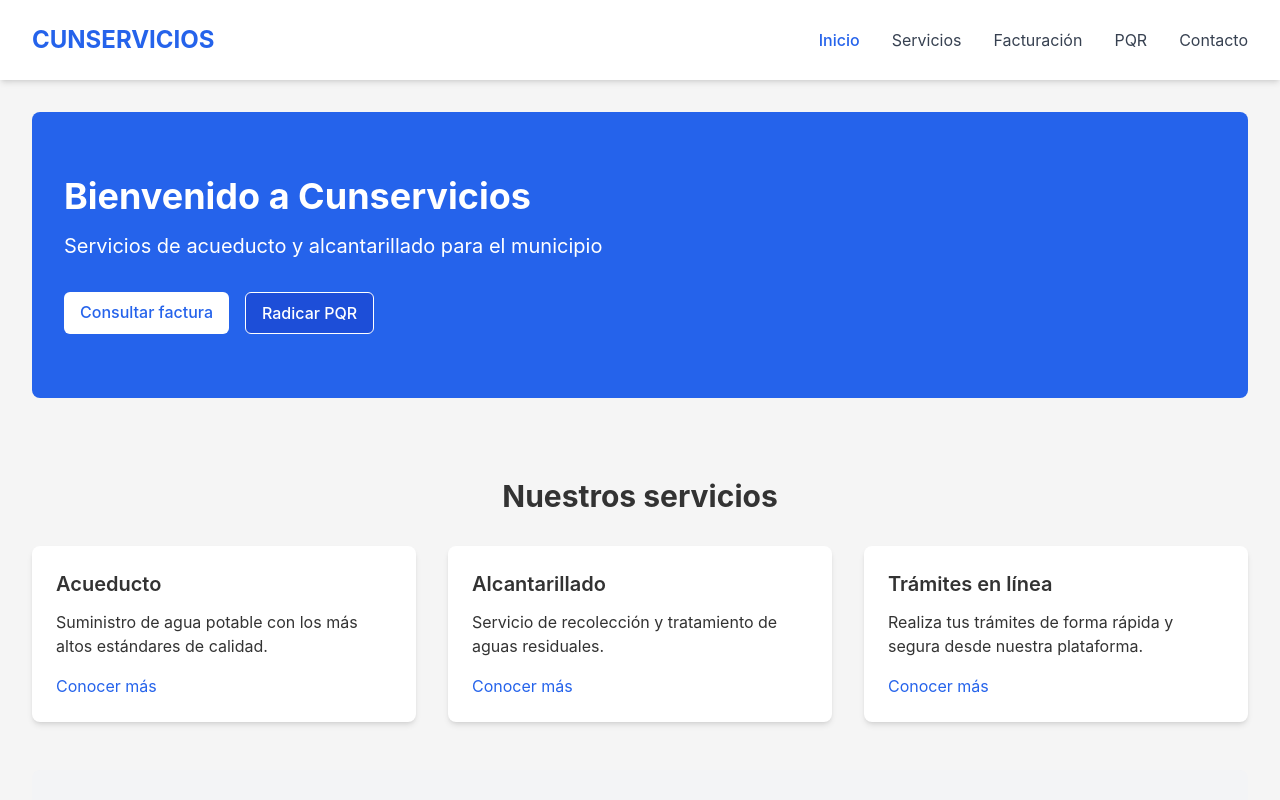
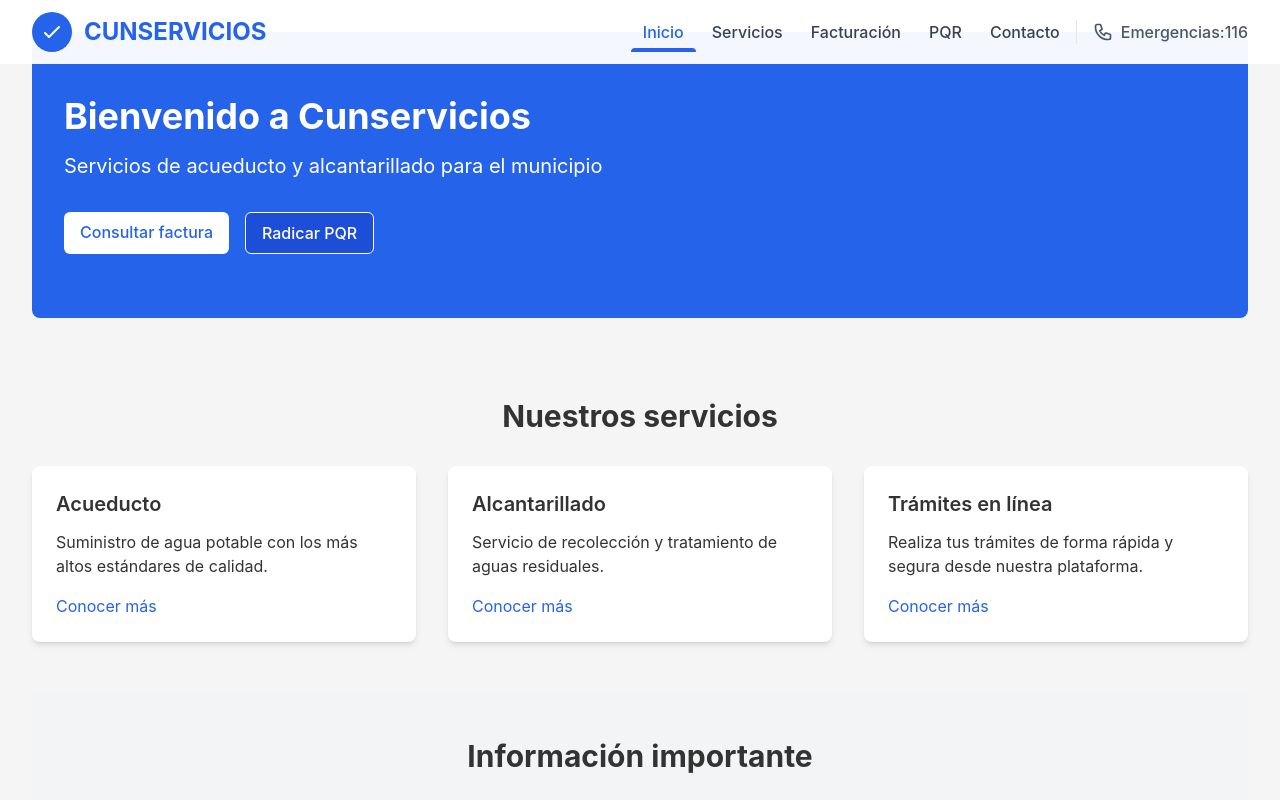
Before and after one commit to JuanLara18/Cunservicios, a React (Create React App) app in the folder frontend/: page / in a window 1280 px wide. Shown: the top 800 px of the page. Built offline with nearby package versions, Linux system fonts and the light colour scheme.

Commit message:
update header

```diff
--- a/frontend/src/components/common/Header.jsx
+++ b/frontend/src/components/common/Header.jsx
@@ -1,25 +1,68 @@
-import React, { useState } from "react";
+import React, { useEffect, useState } from "react";
 import { Link, NavLink } from "react-router-dom";
 
 const Header = () => {
   const [isMenuOpen, setIsMenuOpen] = useState(false);
+  const [scrolled, setScrolled] = useState(false);
+
+  // Detectar scroll para cambiar el estilo del header
+  useEffect(() => {
+    const handleScroll = () => {
+      const offset = window.scrollY;
+      if (offset > 50) {
+        setScrolled(true);
+      } else {
+        setScrolled(false);
+      }
+    };
+
+    window.addEventListener("scroll", handleScroll);
+    return () => {
+      window.removeEventListener("scroll", handleScroll);
+    };
+  }, []);
 
   const toggleMenu = () => {
     setIsMenuOpen(!isMenuOpen);
   };
 
   return (
-    <header className="bg-white shadow-md">
+    <header
+      className={`fixed w-full z-50 transition-all duration-300 ${
+        scrolled
+          ? "bg-white shadow-lg py-2"
+          : "bg-white bg-opacity-95 py-3"
+      }`}
+    >
       <div className="container mx-auto px-4">
-        <div className="flex justify-between items-center h-20">
+        <div className="flex justify-between items-center">
           <Link to="/" className="flex items-center">
-            <span className="text-blue-600 font-bold text-2xl">CUNSERVICIOS</span>
+            <div className="flex items-center">
+              <div className="h-10 w-10 rounded-full bg-blue-600 flex items-center justify-center mr-3">
+                <svg
+                  xmlns="http://www.w3.org/2000/svg"
+                  className="h-6 w-6 text-white"
+                  fill="none"
+                  viewBox="0 0 24 24"
+                  stroke="currentColor"
+                >
+                  <path
+                    strokeLinecap="round"
+                    strokeLinejoin="round"
+                    strokeWidth={2}
+                    d="M5 13l4 4L19 7"
+                  />
+                </svg>
+              </div>
+              <span className="text-blue-600 font-bold text-2xl">CUNSERVICIOS</span>
+            </div>
           </Link>
 
           {/* Mobile menu button */}
           <button
-            className="md:hidden p-2 rounded-md text-gray-700 hover:bg-gray-100"
+            className="md:hidden p-2 rounded-md text-gray-700 hover:bg-gray-100 focus:outline-none"
             onClick={toggleMenu}
+            aria-label={isMenuOpen ? "Cerrar menú" : "Abrir menú"}
           >
             <svg
               className="h-6 w-6"
@@ -47,121 +90,69 @@ const Header = () => {
           </button>
 
           {/* Desktop navigation */}
-          <nav className="hidden md:flex items-center space-x-8">
-            <NavLink
-              to="/"
-              className={({ isActive }) =>
-                isActive
-                  ? "text-blue-600 font-medium"
-                  : "text-gray-700 hover:text-blue-600"
-              }
-              end
-            >
-              Inicio
-            </NavLink>
-            <NavLink
-              to="/servicios"
-              className={({ isActive }) =>
-                isActive
-                  ? "text-blue-600 font-medium"
-                  : "text-gray-700 hover:text-blue-600"
-              }
-            >
-              Servicios
-            </NavLink>
-            <NavLink
-              to="/facturacion"
-              className={({ isActive }) =>
-                isActive
-                  ? "text-blue-600 font-medium"
-                  : "text-gray-700 hover:text-blue-600"
-              }
-            >
-              Facturación
-            </NavLink>
-            <NavLink
-              to="/pqr"
-              className={({ isActive }) =>
-                isActive
-                  ? "text-blue-600 font-medium"
-                  : "text-gray-700 hover:text-blue-600"
-              }
-            >
-              PQR
-            </NavLink>
-            <NavLink
-              to="/contacto"
-              className={({ isActive }) =>
-                isActive
-                  ? "text-blue-600 font-medium"
-                  : "text-gray-700 hover:text-blue-600"
-              }
-            >
-              Contacto
-            </NavLink>
+          <nav className="hidden md:flex items-center space-x-1">
+            <NavItem to="/" label="Inicio" />
+            <NavItem to="/servicios" label="Servicios" />
+            <NavItem to="/facturacion" label="Facturación" />
+            <NavItem to="/pqr" label="PQR" />
+            <NavItem to="/contacto" label="Contacto" />
+
+            <div className="ml-4 pl-4 border-l border-gray-200">
+              <a
+                href="tel:+6011234567"
+                className="flex items-center text-gray-600 hover:text-blue-600 font-medium"
+              >
+                <svg
+                  xmlns="http://www.w3.org/2000/svg"
+                  className="h-5 w-5 mr-2"
+                  fill="none"
+                  viewBox="0 0 24 24"
+                  stroke="currentColor"
+                >
+                  <path
+                    strokeLinecap="round"
+                    strokeLinejoin="round"
+                    strokeWidth={2}
+                    d="M3 5a2 2 0 012-2h3.28a1 1 0 01.948.684l1.498 4.493a1 1 0 01-.502 1.21l-2.257 1.13a11.042 11.042 0 005.516 5.516l1.13-2.257a1 1 0 011.21-.502l4.493 1.498a1 1 0 01.684.949V19a2 2 0 01-2 2h-1C9.716 21 3 14.284 3 6V5z"
+                  />
+                </svg>
+                <span className="hidden lg:inline">Emergencias: </span>116
+              </a>
+            </div>
           </nav>
         </div>
 
         {/* Mobile navigation */}
         {isMenuOpen && (
-          <nav className="md:hidden py-4 border-t border-gray-200">
+          <nav className="md:hidden py-4 border-t border-gray-200 bg-white">
             <div className="flex flex-col space-y-3">
-              <NavLink
-                to="/"
-                className={({ isActive }) =>
-                  isActive
-                    ? "text-blue-600 font-medium py-2"
-                    : "text-gray-700 hover:text-blue-600 py-2"
-                }
-                onClick={toggleMenu}
-                end
-              >
-                Inicio
-              </NavLink>
-              <NavLink
-                to="/servicios"
-                className={({ isActive }) =>
-                  isActive
-                    ? "text-blue-600 font-medium py-2"
-                    : "text-gray-700 hover:text-blue-600 py-2"
-                }
+              <MobileNavItem to="/" label="Inicio" onClick={toggleMenu} />
+              <MobileNavItem to="/servicios" label="Servicios" onClick={toggleMenu} />
+              <MobileNavItem to="/facturacion" label="Facturación" onClick={toggleMenu} />
+              <MobileNavItem to="/pqr" label="PQR" onClick={toggleMenu} />
+              <MobileNavItem to="/contacto" label="Contacto" onClick={toggleMenu} />
+
+              <a
+                href="tel:+6011234567"
+                className="flex items-center text-gray-700 py-2 px-2 rounded-md hover:bg-gray-100"
                 onClick={toggleMenu}
               >
-                Servicios
-              </NavLink>
-              <NavLink
-                to="/facturacion"
-                className={({ isActive }) =>
-                  isActive
-                    ? "text-blue-600 font-medium py-2"
-                    : "text-gray-700 hover:text-blue-600 py-2"
-                }
-                onClick={toggleMenu}
-              >
-                Facturación
-              </NavLink>
-              <NavLink
-                to="/pqr"
-                className={({ isActive }) =>
-                  isActive
-                    ? "text-blue-600 font-medium py-2"
-                    : "text-gray-700 hover:text-blue-600 py-2"
-                }
-                onClick={toggleMenu}
-              >
-                PQR
-              </NavLink>
-              <NavLink
-                to="/contacto"
-                className={({ isActive }) =>
-                  isActive
-                    ? "text-blue-600 font-medium py-2"
-                    : "text-gray-700 hover:text-blue-600 py-2"
-                }
-                onClick={toggleMenu}
-              >
-                Contacto
-              </NavLink>
+                <svg
+                  xmlns="http://www.w3.org/2000/svg"
+                  className="h-5 w-5 mr-3 text-blue-600"
+                  fill="none"
+                  viewBox="0 0 24 24"
+                  stroke="currentColor"
+                >
+                  <path
+                    strokeLinecap="round"
+                    strokeLinejoin="round"
+                    strokeWidth={2}
+                    d="M3 5a2 2 0 012-2h3.28a1 1 0 01.948.684l1.498 4.493a1 1 0 01-.502 1.21l-2.257 1.13a11.042 11.042 0 005.516 5.516l1.13-2.257a1 1 0 011.21-.502l4.493 1.498a1 1 0 01.684.949V19a2 2 0 01-2 2h-1C9.716 21 3 14.284 3 6V5z"
+                  />
+                </svg>
+                Emergencias: 116
+              </a>
             </div>
           </nav>
         )}
@@ -170,4 +161,35 @@ const Header = () => {
   );
 };
 
+// Componente NavItem para Desktop
+const NavItem = ({ to, label }) => (
+  <NavLink
+    to={to}
+    className={({ isActive }) =>
+      isActive
+        ? "relative px-3 py-2 text-blue-600 font-medium after:absolute after:bottom-0 after:left-0 after:right-0 after:h-1 after:bg-blue-600 after:rounded-t-md"
+        : "px-3 py-2 text-gray-700 hover:text-blue-600 font-medium relative after:absolute after:bottom-0 after:left-0 after:right-0 after:h-1 after:bg-transparent hover:after:bg-blue-200 after:rounded-t-md after:transition-colors"
+    }
+    end={to === "/"}
+  >
+    {label}
+  </NavLink>
+);
+
+// Componente MobileNavItem para Mobile
+const MobileNavItem = ({ to, label, onClick }) => (
+  <NavLink
+    to={to}
+    className={({ isActive }) =>
+      isActive
+        ? "text-blue-600 font-medium py-2 px-2 bg-blue-50 rounded-md"
+        : "text-gray-700 hover:text-blue-600 py-2 px-2 hover:bg-gray-100 rounded-md"
+    }
+    onClick={onClick}
+    end={to === "/"}
+  >
+    {label}
+  </NavLink>
+);
+
 export default Header;
```
